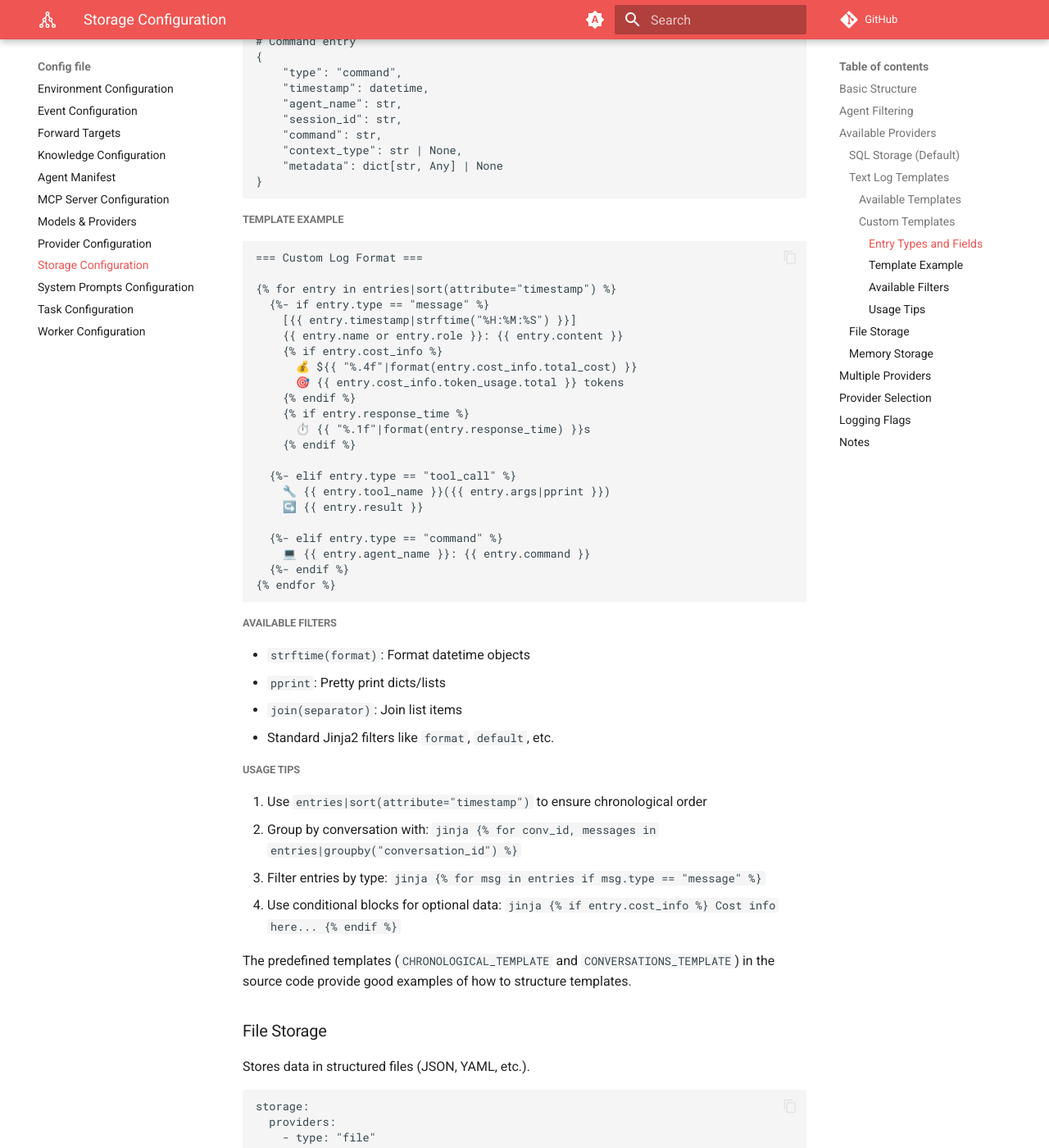
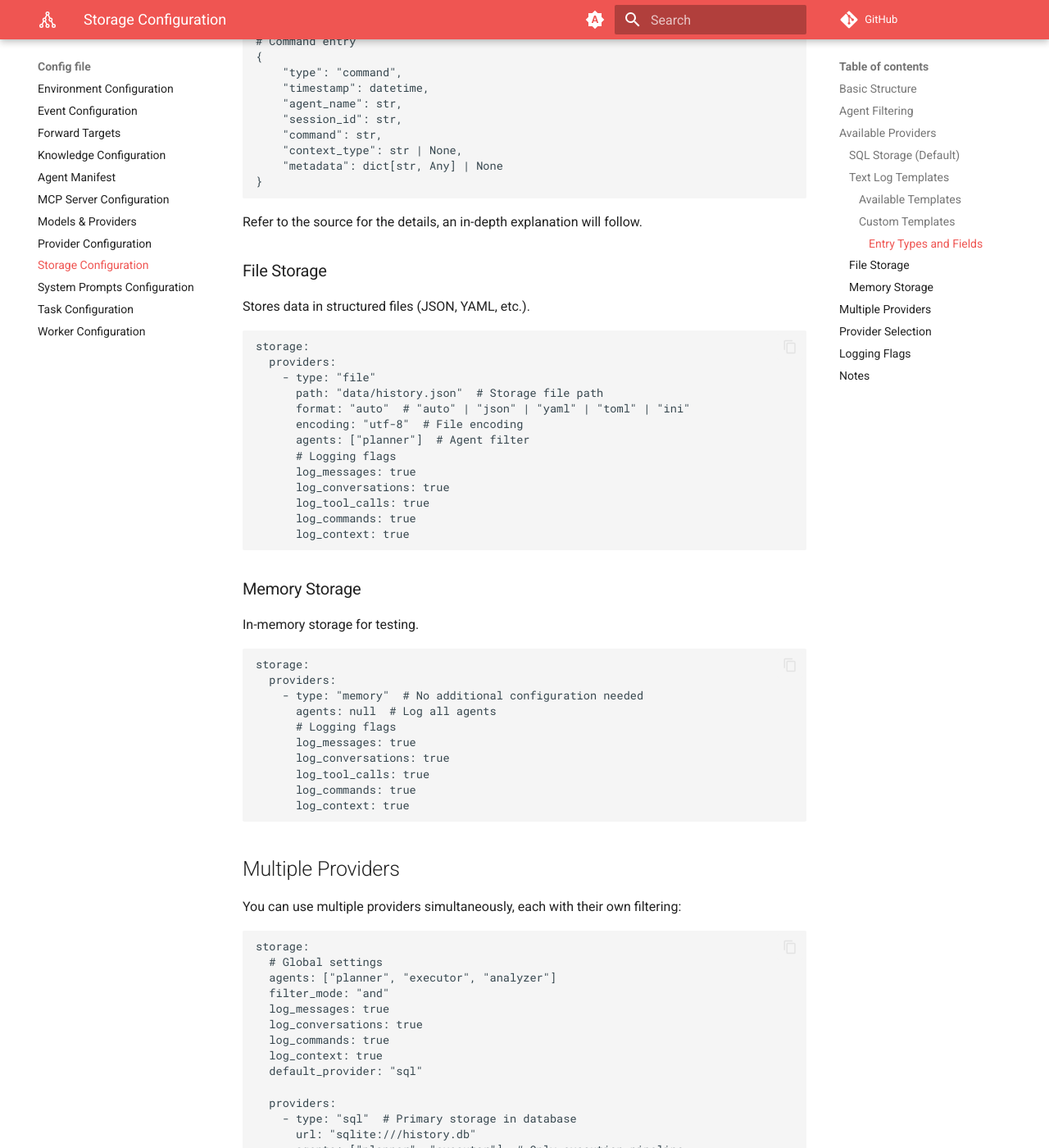
Before and after one commit to uk0/llmling-agent, an MkDocs documentation site: the page built from docs/config_file/storage_config.md, in a window 1280 px wide and 1400 px high, scrolled down 3253 px. Shown: the whole window at 82% size. Built offline with MkDocs 1.6.1 and Material for MkDocs 9.7.7, drawn with Linux system fonts in a browser that asks for light colours; comment, search, counter and statistics services are not loaded.

Commit message:
chore: docs

````diff
--- a/docs/config_file/storage_config.md
+++ b/docs/config_file/storage_config.md
@@ -169,60 +169,7 @@ Each entry has a `type` field and type-specific data:
     "metadata": dict[str, Any] | None
 }
 ```
-
-##### Template Example
-
-```jinja
-=== Custom Log Format ===
-
-{% for entry in entries|sort(attribute="timestamp") %}
-  {%- if entry.type == "message" %}
-    [{{ entry.timestamp|strftime("%H:%M:%S") }}]
-    {{ entry.name or entry.role }}: {{ entry.content }}
-    {% if entry.cost_info %}
-      💰 ${{ "%.4f"|format(entry.cost_info.total_cost) }}
-      🎯 {{ entry.cost_info.token_usage.total }} tokens
-    {% endif %}
-    {% if entry.response_time %}
-      ⏱️ {{ "%.1f"|format(entry.response_time) }}s
-    {% endif %}
-
-  {%- elif entry.type == "tool_call" %}
-    🔧 {{ entry.tool_name }}({{ entry.args|pprint }})
-    ↪️ {{ entry.result }}
-
-  {%- elif entry.type == "command" %}
-    💻 {{ entry.agent_name }}: {{ entry.command }}
-  {%- endif %}
-{% endfor %}
-```
-
-##### Available Filters
-
-- `strftime(format)`: Format datetime objects
-- `pprint`: Pretty print dicts/lists
-- `join(separator)`: Join list items
-- Standard Jinja2 filters like `format`, `default`, etc.
-
-##### Usage Tips
-
-1. Use `entries|sort(attribute="timestamp")` to ensure chronological order
-2. Group by conversation with:
-   ```jinja
-   {% for conv_id, messages in entries|groupby("conversation_id") %}
-   ```
-3. Filter entries by type:
-   ```jinja
-   {% for msg in entries if msg.type == "message" %}
-   ```
-4. Use conditional blocks for optional data:
-   ```jinja
-   {% if entry.cost_info %}
-     Cost info here...
-   {% endif %}
-   ```
-
-The predefined templates (`CHRONOLOGICAL_TEMPLATE` and `CONVERSATIONS_TEMPLATE`) in the source code provide good examples of how to structure templates.
+Refer to the source for the details, an in-depth explanation will follow.
 
 ### File Storage
 Stores data in structured files (JSON, YAML, etc.).
````
